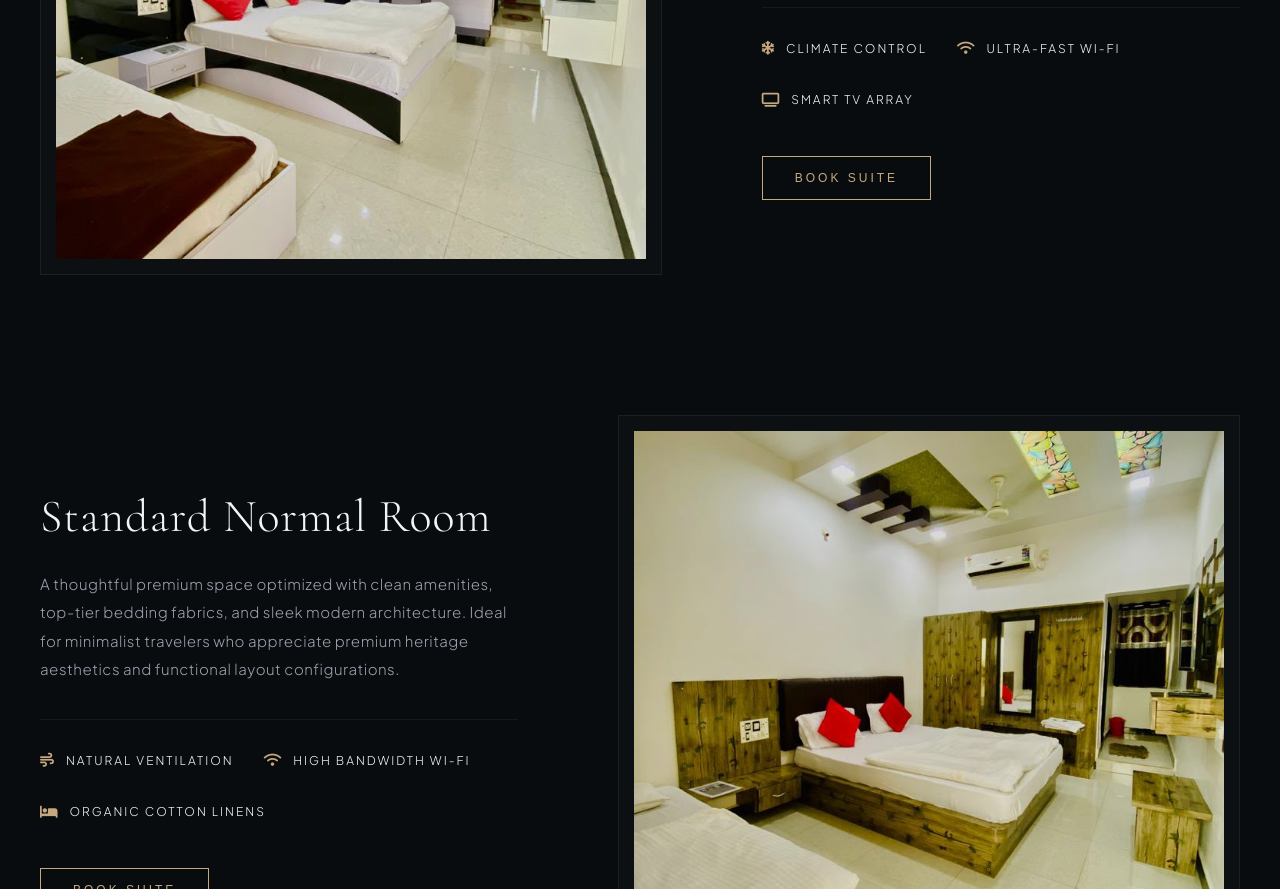
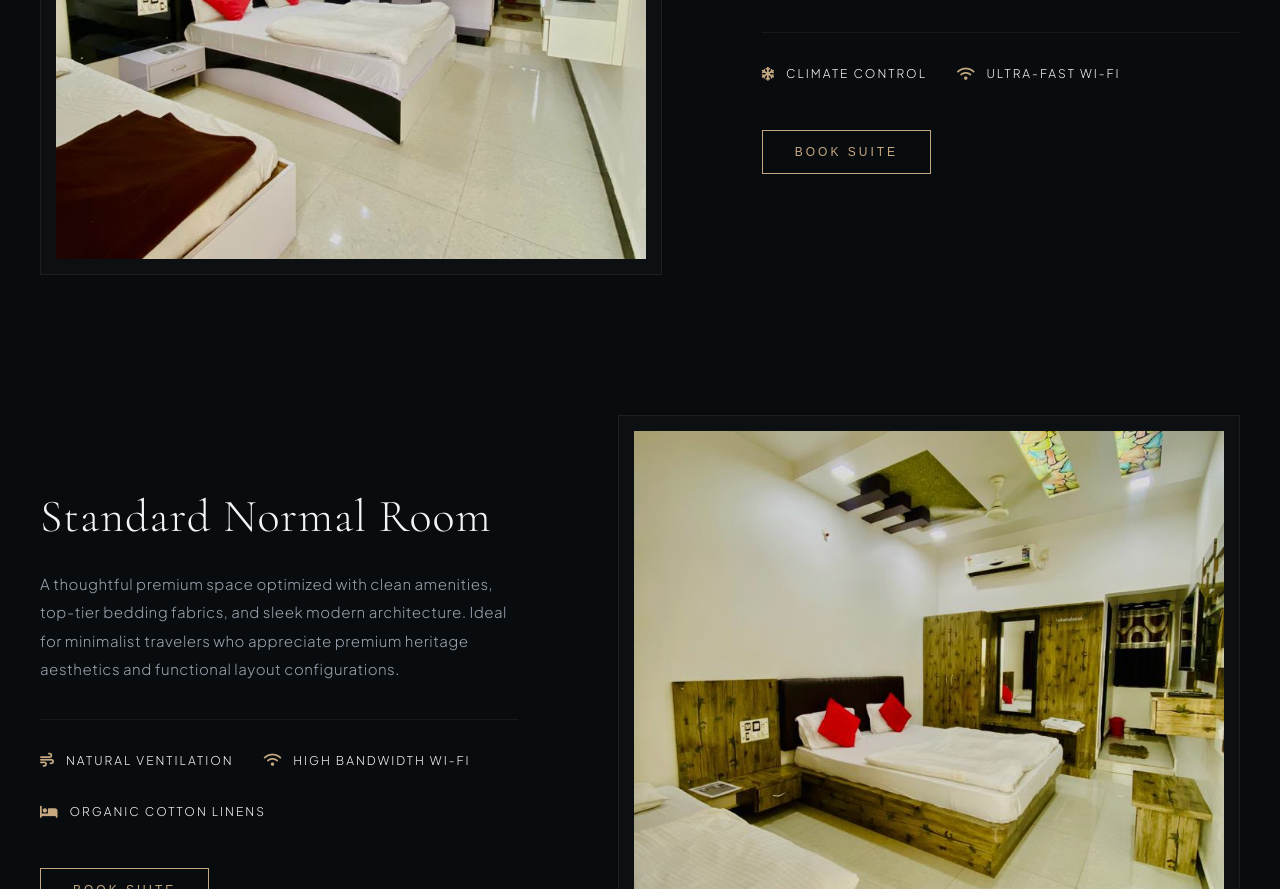
Before and after one commit to demo12301/Om-palace-2.0, a plain HTML site: page index.html in a window 1280 px wide. Shown: the part 1561-2450 px from the top of the page. Drawn offline with nearby package versions, Linux system fonts and the light colour scheme.

Commit message:
Update room amenities by removing Smart TV Array
Removed Smart TV Array from room amenities.

```diff
--- a/index.html
+++ b/index.html
@@ -446,7 +446,7 @@
             font-weight: 300;
             line-height: 1.7;
             letter-spacing: 0.5px;
-        }
+            }
 
         .premium-policy-memo strong {
             color: var(--luxury-gold);
@@ -771,7 +771,6 @@
                         <div class="room-amenities-row">
                             <span><i class="fas fa-snowflake"></i> Climate Control</span>
                             <span><i class="fas fa-wifi"></i> Ultra-Fast Wi-Fi</span>
-                            <span><i class="fas fa-tv"></i> Smart TV Array</span>
                         </div>
                         <button class="prestige-btn" onclick="captureSelection('Deluxe AC Room')">Book Suite</button>
                     </div>
```
